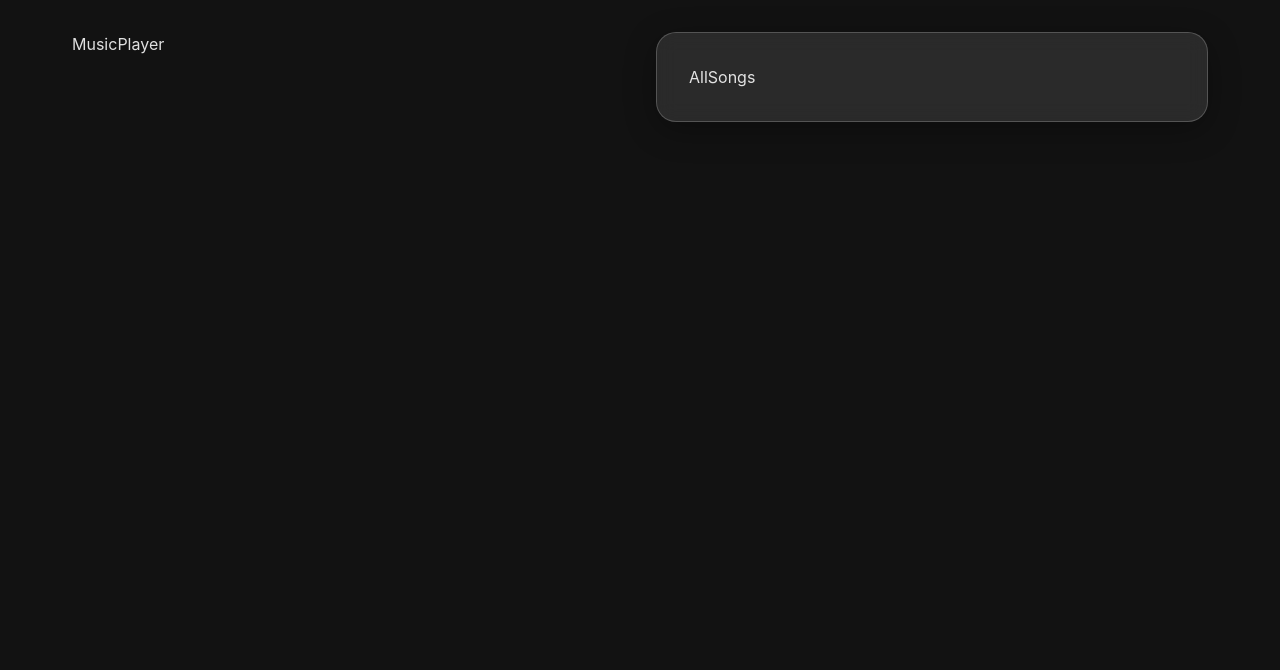
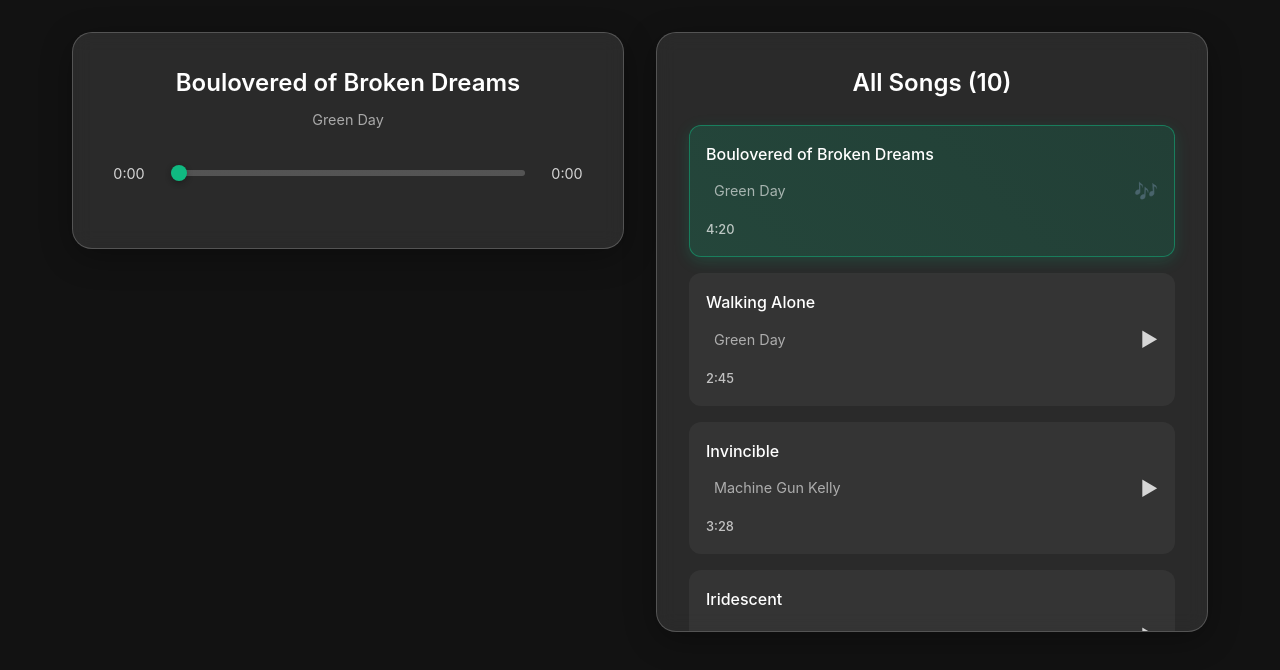
Before and after one commit to arnabict/music-player, a React (Vite) app: page / in a window 1280 px wide. Shown: the top 670 px of the page. Built offline with nearby package versions, Linux system fonts and the light colour scheme.

Commit message:
feat: songs list && media player progress bar

```diff
--- a/package.json
+++ b/package.json
@@ -12,7 +12,8 @@
   "dependencies": {
     "react": "^19.2.0",
     "react-dom": "^19.2.0",
-    "react-router": "^7.13.0"
+    "react-router": "^7.13.0",
+    "react-router-dom": "^7.13.0"
   },
   "devDependencies": {
     "@eslint/js": "^9.39.1",
--- a/src/components/AllSongs.jsx
+++ b/src/components/AllSongs.jsx
@@ -1,5 +1,29 @@
 import React from "react";
+import { useMusic } from "../hooks/useMusic";
 
 export const AllSongs = () => {
-  return <div>AllSongs</div>;
+  const { allSongs, currentTrackIndex, handlePlaySong } = useMusic();
+  return (
+    <div className="all-songs">
+      <h2>All Songs ({allSongs.length})</h2>
+      <div className="songs-grid">
+        {allSongs.map((song, key) => (
+          <div
+            key={key}
+            className={`song-card ${currentTrackIndex === key ? "active" : ""}`}
+            onClick={() => handlePlaySong(song, key)}
+          >
+            <div className="song-info">
+              <h3 className="song-title">{song.title}</h3>
+              <p className="song-artist">{song.artist}</p>
+              <span className="song-duration"> {song.duration}</span>
+            </div>
+            <div className="play-button">
+              {currentTrackIndex === key ? "🎶" : "▶"}
+            </div>
+          </div>
+        ))}
+      </div>
+    </div>
+  );
 };
--- a/src/components/MusicPlayer.jsx
+++ b/src/components/MusicPlayer.jsx
@@ -1,5 +1,43 @@
-import React from "react";
+import React, { useEffect, useRef } from "react";
+import { useMusic } from "../hooks/useMusic";
 
 export const MusicPlayer = () => {
-  return <div>MusicPlayer</div>;
+  const { currentTrack, currentTime, formatTime, duration } = useMusic();
+  const audioRef = useRef(null);
+
+  useEffect(() => {
+    const audio = audioRef.current;
+
+    if (!audio) return;
+
+    const handleLoadedMetadata = () => {};
+
+    const handleTimeUpdate = () => {};
+
+    const handleEnded = () => {};
+  });
+
+  return (
+    <div className="music-player">
+      <audio ref={audioRef} preload="metadata" crossOrigin="anonymous" />
+
+      <div className="track-info">
+        <h3 className="track-title">{currentTrack.title}</h3>
+        <p className="track-artist">{currentTrack.artist}</p>
+      </div>
+
+      <div className="progress-container">
+        <span className="time">{formatTime(currentTime)}</span>
+        <input
+          className="progress-bar"
+          type="range"
+          min="0"
+          max={duration || 0}
+          step="0.1"
+          value={currentTime || 0}
+        />
+        <span className="time">{formatTime(duration)}</span>
+      </div>
+    </div>
+  );
 };
--- /dev/null
+++ b/src/hooks/useMusic.js
@@ -0,0 +1,98 @@
+import React, { useState } from 'react'
+
+const songs = [
+    {
+        id: 1,
+        title: "Boulovered of Broken Dreams",
+        artist: "Green Day",
+        url: "/songs/Boulovered of broken dreamz.mp3",
+        duration: "4:20"
+    },
+    {
+        id: 2,
+        title: "Walking Alone",
+        artist: "Green Day",
+        url: "/songs/Green_Day_Walking_Alone.mp3",
+        duration: "2:45"
+    },
+    {
+        id: 3,
+        title: "Invincible",
+        artist: "Machine Gun Kelly",
+        url: "/songs/Invincible (feat. Ester Dean) - Machine Gun Kelly [Full HTC Commercial Song] - YouTube.mp3",
+        duration: "3:28"
+    },
+    {
+        id: 4,
+        title: "Iridescent",
+        artist: "Linkin Park",
+        url: "/songs/Iridescent-LINKINPARK.mp3",
+        duration: "4:56"
+    },
+    {
+        id: 5,
+        title: "Its My Life",
+        artist: "Bon Jovi",
+        url: "/songs/Its My Life.mp3",
+        duration: "3:46"
+    },
+    {
+        id: 6,
+        title: "New Divine",
+        artist: "Linkin Park",
+        url: "/songs/Linkin_Park_New_Divide.mp3",
+        duration: "4:27"
+    },
+    {
+        id: 7,
+        title: "Figure",
+        artist: "Linkin Park",
+        url: "/songs/LP-Figure.09.mp3",
+        duration: "3:17"
+    },
+    {
+        id: 8,
+        title: "Falling Inside the Black",
+        artist: "Skillet",
+        url: "/songs/Skillet - Falling Inside the Black.mp3",
+        duration: "3:29"
+    },
+    {
+        id: 9,
+        title: "Whispers in the Dark",
+        artist: "Skillet",
+        url: "/songs/Skillet-Whispers In The Dark.mp3",
+        duration: "3:24"
+    },
+    {
+        id: 10,
+        title: "Wake Me Up When September Ends",
+        artist: "Green Day",
+        url: "/songs/Wake Me Up When September Ends.mp3",
+        duration: "4:45"
+    },
+];
+
+export const useMusic = () => {
+    const [allSongs, setAllSongs] = useState(songs)
+    const [currentTrack, setCurrentTrack] = useState(songs[0])
+    const [currentTrackIndex, setCurrentIndexTrack] = useState(0)
+    const [currentTime, setCurrentTime] = useState(0)
+    const [duration, setDuration] = useState(0)
+
+    const handlePlaySong = (song, index) => {
+        setCurrentTrack(song)
+        setCurrentIndexTrack(index)
+    }
+
+    const formatTime = (time) => {
+        if ((isNaN(time)) || time === undefined) return "0:00"
+
+        const minutes = Math.floor(time / 60)
+        const seconds = Math.floor(time % 60)
+
+        return `${minutes}:${seconds.toString().padStart(2, "0")}`;
+    }
+
+    return { allSongs, currentTrack, currentTrackIndex, handlePlaySong, currentTime, setCurrentTime, formatTime, duration };
+}
```
Also changed, not shown: 2 other files (tests, documents, lock files or other folders).
